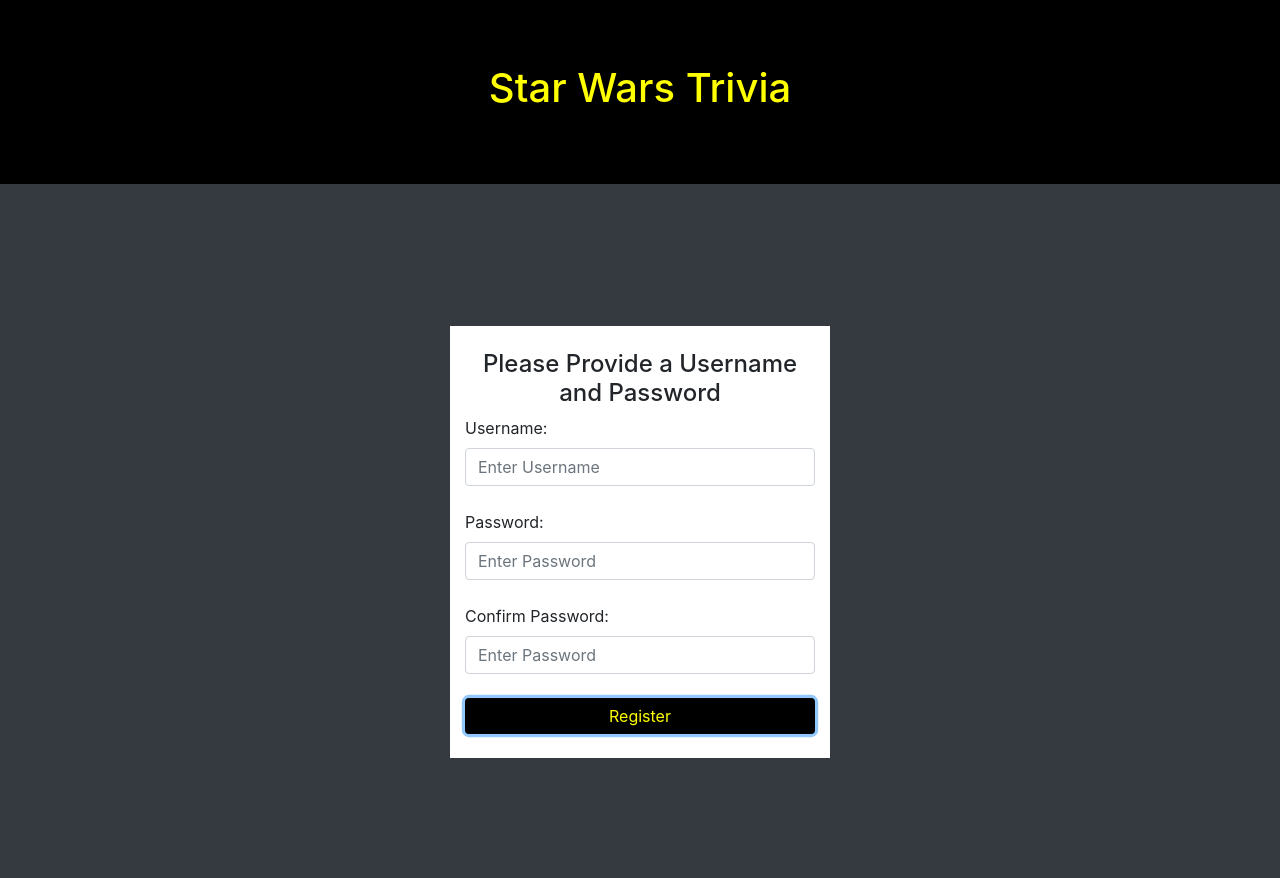
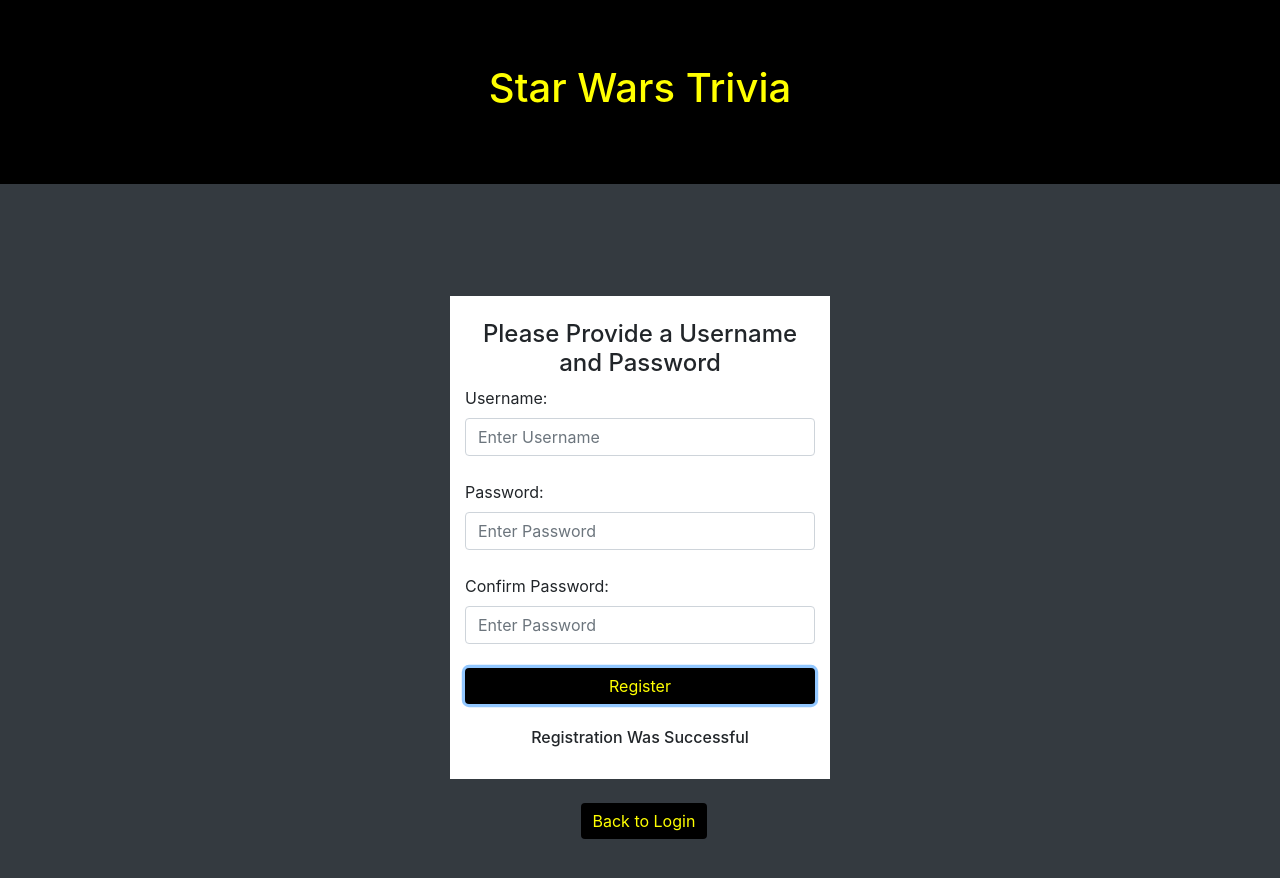
Before and after one commit to bntufte/sw_front, an Angular app: page /register in a window 1280 px wide. Both pictures are taken after a click on the button "Register". Shown: the top 878 px of the page. Built offline with nearby package versions, Linux system fonts and the light colour scheme; no server answers.

Commit message:
I think registration in the front end is done

```diff
--- a/src/app/components/login/login.component.html
+++ b/src/app/components/login/login.component.html
@@ -14,11 +14,9 @@
     </div>
     <div class='col-xl-4 login'>
         <br>
-       <!-- <div id='new-user'>
-            <h5 class="text-center">New User?</h5>
-        </div>-->
+       <!-- What does this mean  [routerLink]="['register']"-->
         <div class="register-btn">
-            <button class='btn btn-primary user-btn' routerLinkActive='active' [routerLink]="['register']">New User?</button>
+            <button class='btn btn-primary user-btn' routerLinkActive='active' routerLink='register'>New User?</button>
         </div>
     </div>
 </div>
--- a/src/app/components/register/register.component.css
+++ b/src/app/components/register/register.component.css
@@ -1,4 +1,4 @@
-.register{
+.register,.login{
     margin:auto;
 }
 
@@ -14,7 +14,7 @@
 
 #register-unit{
     margin: auto;
-    padding: 110px 0px;
+    padding: 80px 0px;
 }
 
 .user-btn{
@@ -22,3 +22,18 @@
     border:none;
     color:yellow;
 }
+
+.login-btn{
+    width: 67%;
+    float: right;
+}
+
+#return{
+    background-color: black;
+    border:none;
+    color:yellow;
+}
+
+#message{
+    text-align: center;
+}
--- a/src/app/components/register/register.component.html
+++ b/src/app/components/register/register.component.html
@@ -3,16 +3,28 @@
         <br>
         <h4 class="col-lg-12 text-center" id="header">Please Provide a Username and Password</h4>
         <label>Username:</label>
-        <input class="col-sm-12 form-control" type="text" [(ngModel)] ="newUsername" placeholder="Enter Username" required>
+        <input class="col-sm-12 form-control" type="text" [(ngModel)]="newUsername" placeholder="Enter Username"
+            required>
         <br>
         <label>Password:</label>
-        <input class="col-sm-12 form-control" type="password" [(ngModel)] = "newPassword" placeholder="Enter Password" required>
+        <input class="col-sm-12 form-control" type="password" [(ngModel)]="newPassword" placeholder="Enter Password"
+            required>
         <br>
         <label>Confirm Password:</label>
-        <input class="col-sm-12 form-control" type="password" [(ngModel)] = "confirmPassword" placeholder="Enter Password" required>
+        <input class="col-sm-12 form-control" type="password" [(ngModel)]="confirmPassword" placeholder="Enter Password"
+            required>
         <br>
-        <button class='btn btn-primary user-btn' id='register-btn'>Register</button>
+        <button class='btn btn-primary user-btn' id='register-btn' (click)="registerUser()">Register</button>
         <br>
         <br>
+        <h6 id="message">{{message}}</h6>
+        <br>
+    </div>
+    <div class='col-xl-4 login'>
+        <br>
+        <div class="login-btn">
+            <button class='btn btn-primary user-btn' id='return' routerLinkActive='active' routerLink=""
+                [hidden]="visible">Back to Login</button>
+        </div>
     </div>
 </div>
--- a/src/app/components/register/register.component.ts
+++ b/src/app/components/register/register.component.ts
@@ -11,9 +11,11 @@
 })
 export class RegisterComponent implements OnInit {
 
-  newUsername: string;
-  newPassword: string;
-  confirmPassword: string;
+  newUsername : string;
+  newPassword : string;
+  confirmPassword : string;
+  visible : boolean = true;
+  message : string = "";
 
   constructor(public nav: NavBarService, private register: RegisterService) { }
 
@@ -25,8 +27,11 @@
     let newUser = new NewUser(this.newUsername, this.newPassword, this.confirmPassword);
     if (newUser.password === newUser.confirmPassword) {
       let user = new User(this.newUsername, this.newPassword);
-      this.register.register(user).subscribe();
+      this.register.register(user).subscribe();//ask Tim about this.
+      this.message = "Registration Was Successful"
+      this.visible = !this.visible;
     }else{
+      this.message = "Your Passwords Did Not Match";
       console.log("Passwords do not match.")
     }
   }
```
